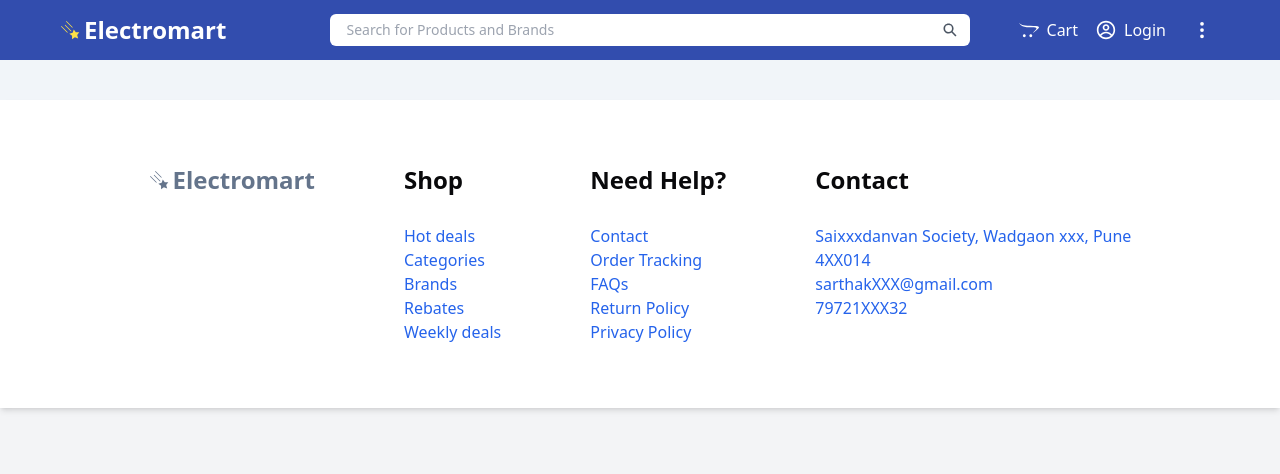
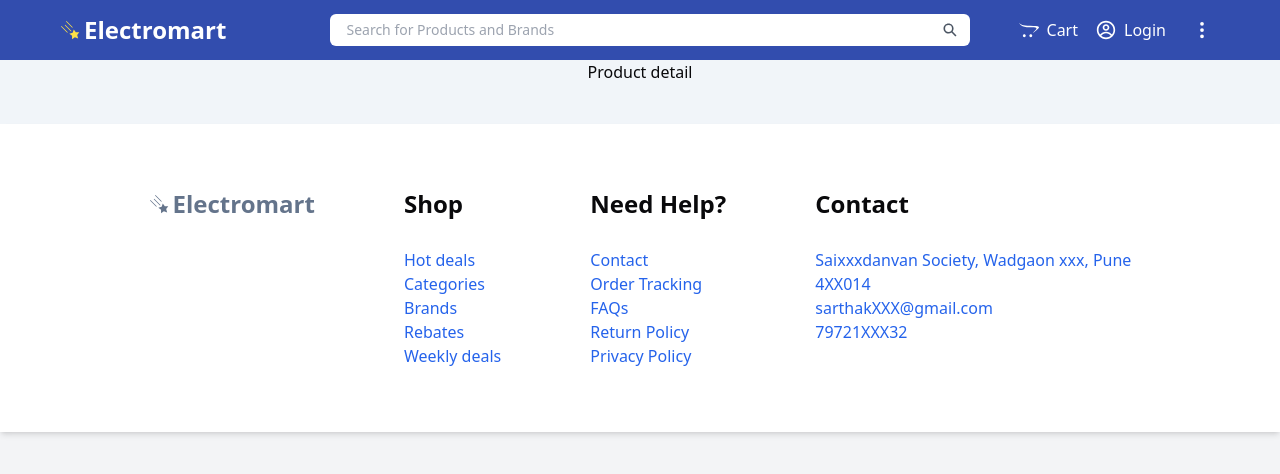
Before and after one commit to Sarthak12903/Electromart, a React (Vite) app: page /productDetail in a window 1280 px wide. Shown: the top 474 px of the page. Built offline with nearby package versions, Linux system fonts and the light colour scheme; what @radix-ui/themes would draw is missing.

Commit message:
path added

```diff
--- a/src/App.jsx
+++ b/src/App.jsx
@@ -6,6 +6,7 @@ import Footer from "./components/Footer/Footer";
 import useScrollToTop from "./Hooks/Scroll";
 import "@radix-ui/themes/styles.css";
 import { Theme } from "@radix-ui/themes";
+import ProductDetail from "./pages/ProductDetail/ProductDetail";
 const ScrollToTopWrapper = ({ children }) => {
   useScrollToTop();
   return children;
@@ -20,6 +21,7 @@ export default function App() {
             <Routes>
               <Route path="/" element={<Dashboard />} />
               <Route path="/product" element={<ProductList />} />
+              <Route path="/productDetail" element={<ProductDetail />} />
             </Routes>
             <Footer />
           </ScrollToTopWrapper>
--- a/src/components/Products/Products.jsx
+++ b/src/components/Products/Products.jsx
@@ -82,7 +82,11 @@ export default function Products({
         <div className="flex flex-[10] bg-white gap-1 flex-col shadow-md pb-6">
           {filteredProducts.length > 0 ? (
             filteredProducts.map((value) => (
-              <Link key={value.number} className="group m-6" to={""}>
+              <Link
+                key={value.number}
+                className="group m-6"
+                to={"/productDetail"}
+              >
                 {" "}
                 <div className="bg-white h-60  flex gap-2 rounded-md p-6">
                   <div className="w-64 h-full flex justify-center   flex-[2] items-center">
@@ -251,7 +255,7 @@ export default function Products({
         <div className=" flex-[10] grid bg-white grid-cols-4 gap-4 shadow-md p-6">
           {filteredProducts.length > 0 ? (
             filteredProducts.map((value) => (
-              <Link key={value.number} to={""} className="group">
+              <Link key={value.number} to={"/productDetail"} className="group">
                 <div className="flex flex-col rounded-md h-fit cursor-pointer p-6 hover:shadow-xl hover:scale-105 transition-all ease-linear duration-200 ">
                   <div className="w-full ">
                     <img src={value.img} className={value.size} />
--- /dev/null
+++ b/src/pages/ProductDetail/ProductDetail.jsx
@@ -0,0 +1,3 @@
+export default function ProductDetail() {
+  return <div>Product detail</div>;
+}
```
